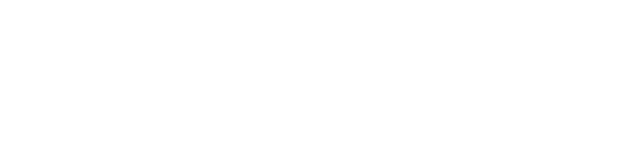
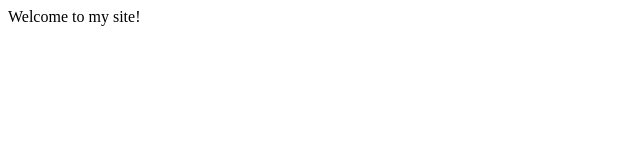
Before and after one commit to sajeanpage/sajeanpage.github.io, a plain HTML site: page index.html in a window 1280 px wide. Shown: the whole page, without its empty margins (0-640 px from the left). Drawn offline with Linux system fonts and the light colour scheme.

Commit message:
Update index.html

```diff
--- a/index.html
+++ b/index.html
@@ -1,6 +1,8 @@
 <html>
-<head>
-</head>
-<body>
-</body>
+    <head>
+    </head>
+
+    <body>
+        <p>Welcome to my site!</p>
+    </body>
 </html>
```
